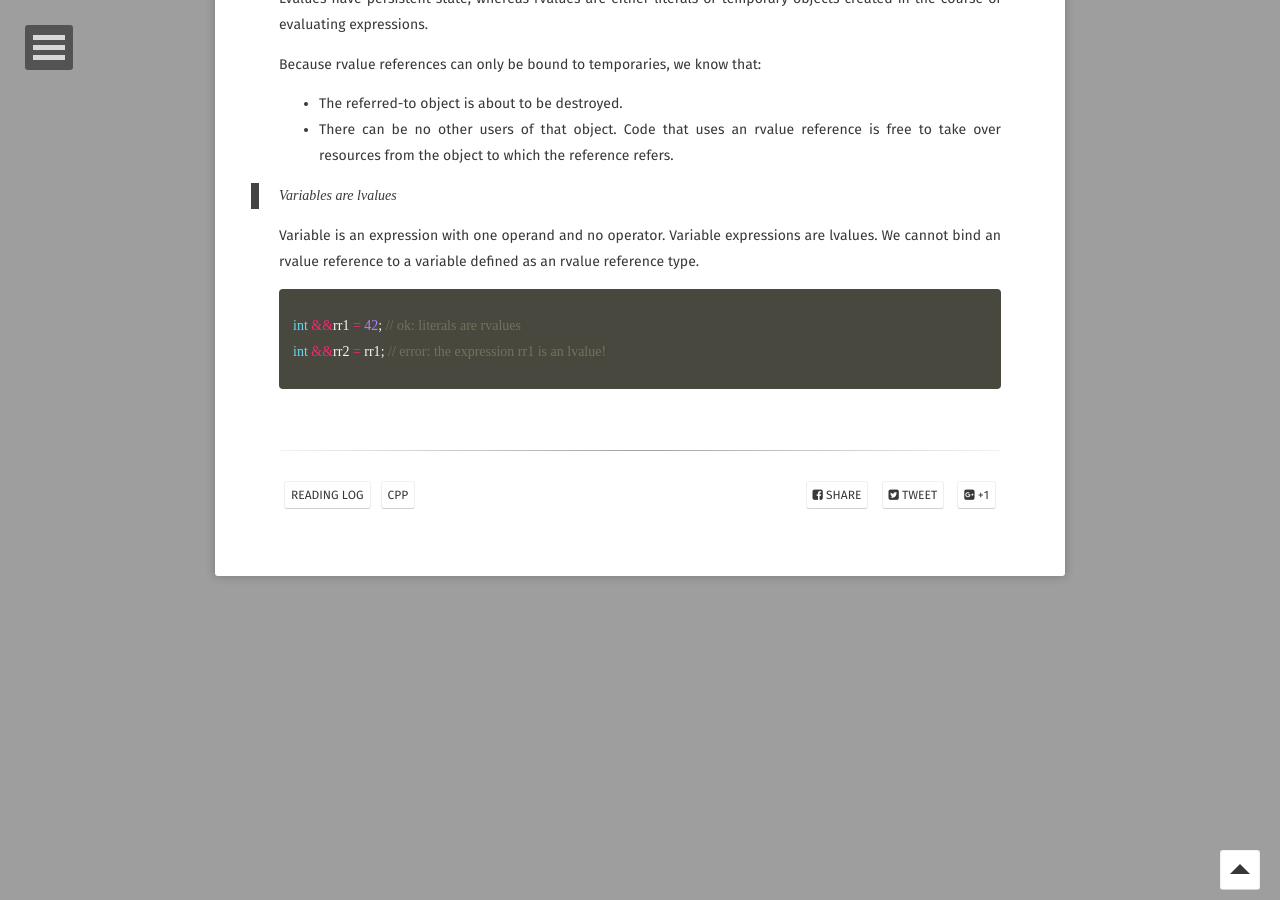
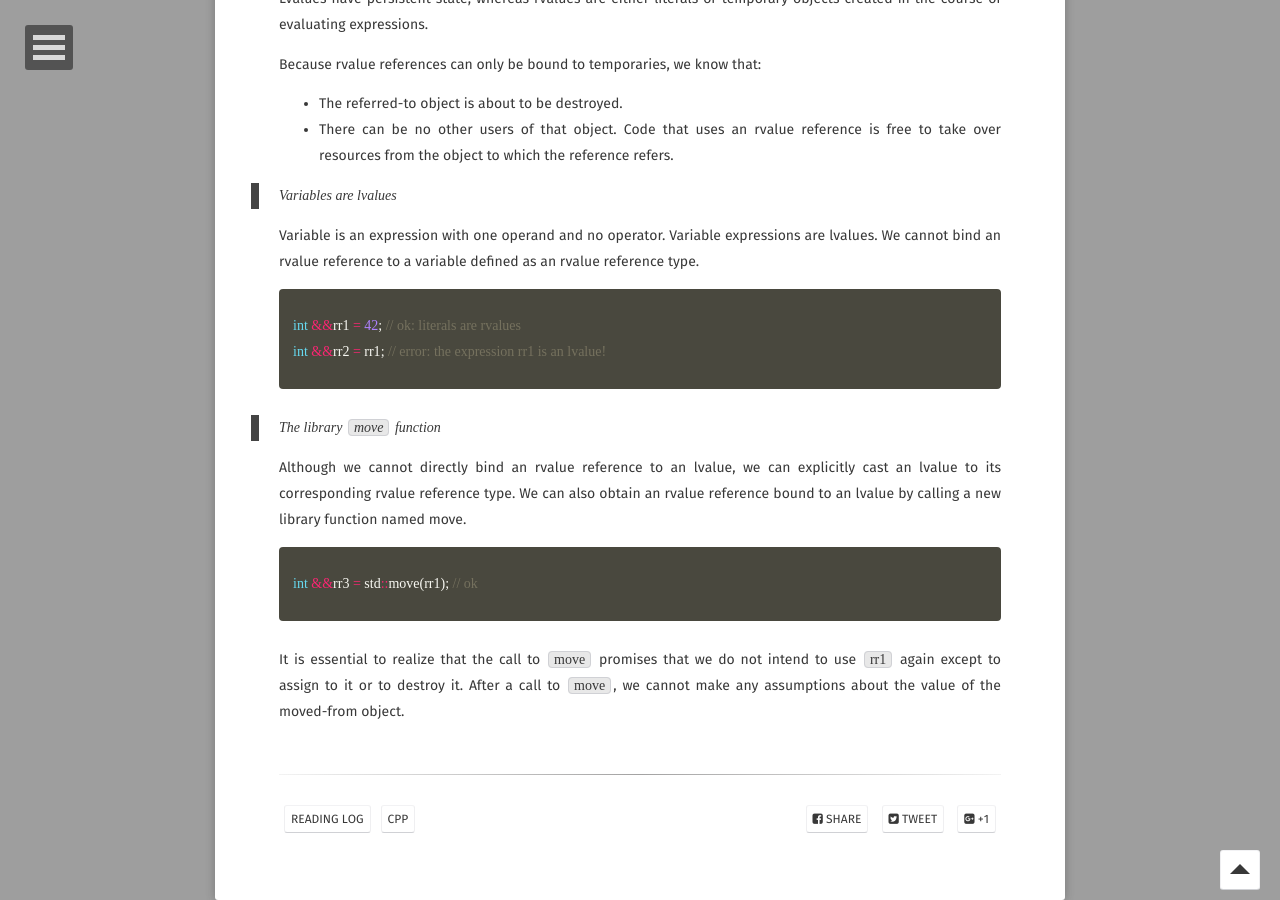
Before and after one commit to Planck35/planck35.github.io, a Jekyll site: the page built from _posts/2020-01-13-copy-control.md, in a window 1280 px wide and 900 px high, scrolled down 3725 px. Built offline with Jekyll 4.4.1, drawn with Linux system fonts in a browser that asks for light colours; some web fonts are replaced; comment, search, counter and statistics services are not loaded.

Commit message:
update read log

```diff
--- a/_posts/2020-01-13-copy-control.md
+++ b/_posts/2020-01-13-copy-control.md
@@ -139,3 +139,16 @@ Variable is an expression with one operand and no operator. Variable expressions
 int &&rr1 = 42; // ok: literals are rvalues
 int &&rr2 = rr1; // error: the expression rr1 is an lvalue!
 {% endhighlight %}
+
+> The library `move` function
+
+Although we cannot directly bind an rvalue reference to an lvalue, we can explicitly cast an lvalue to its corresponding rvalue reference type.
+We can also obtain an rvalue reference bound to an lvalue by calling a new library function named move.
+
+{% highlight cpp %}
+int &&rr3 = std::move(rr1); // ok
+{% endhighlight %}
+
+It is essential to realize that the call to `move` promises that we do not
+intend to use `rr1` again except to assign to it or to destroy it.
+After a call to `move`, we cannot make any assumptions about the value of the moved-from object.
```
